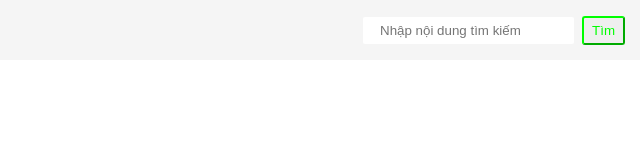
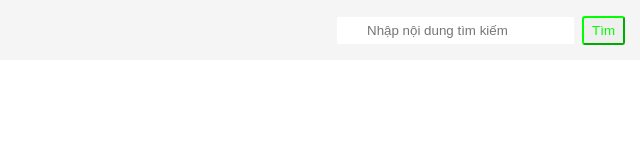
Before and after one commit to PHai237/2024_CSE391_NentangWeb, a plain HTML site: page TH1/TH1_B5/html/index.html in a window 1280 px wide. Shown: the full height of the page, 640-1280 px from the left. Drawn offline with Linux system fonts and the light colour scheme.

Commit message:
nothing important at all

```diff
--- a/TH1/TH1_B5/css/link.css
+++ b/TH1/TH1_B5/css/link.css
@@ -49,7 +49,7 @@ nav{
 }
 
 input[type=text]{
-    padding: 6px 17px;
+    padding: 6px 30px;
     margin: 4px 4px;
     border-radius: 2px;
     border: none
```
